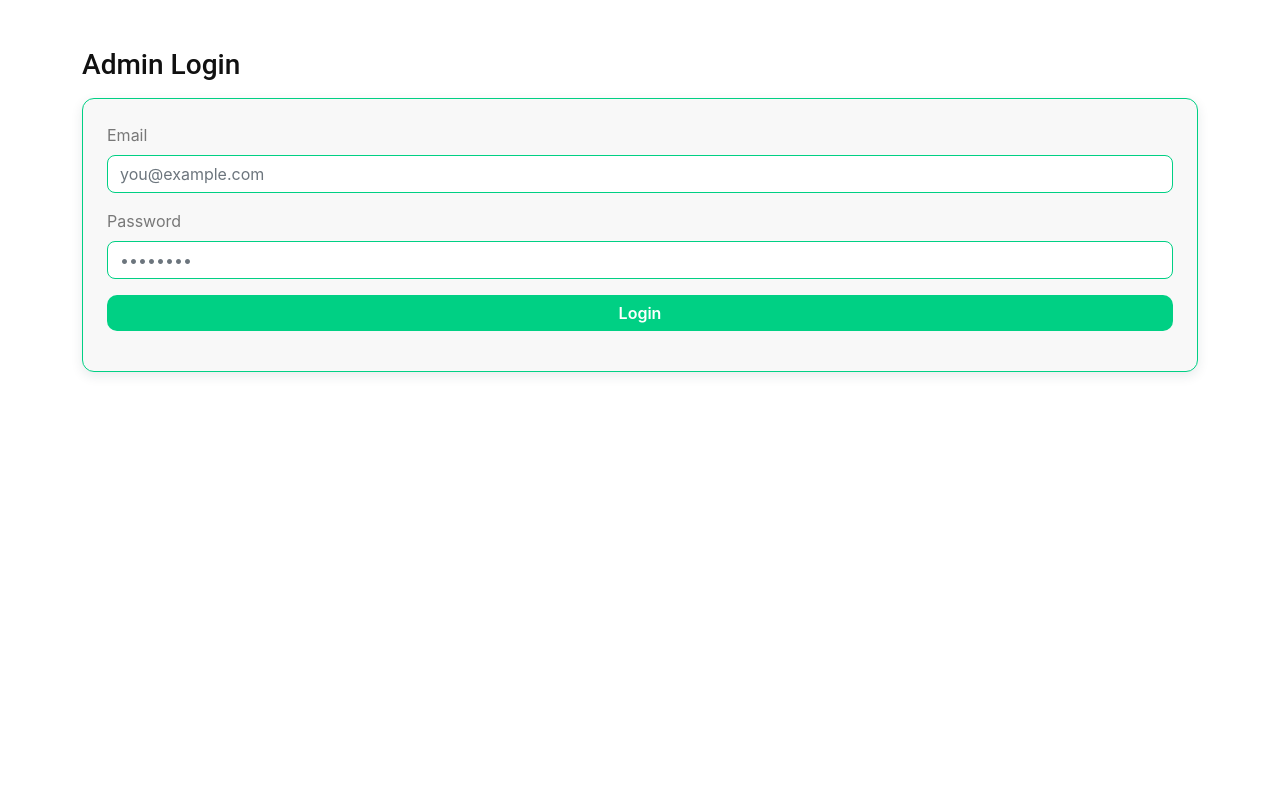
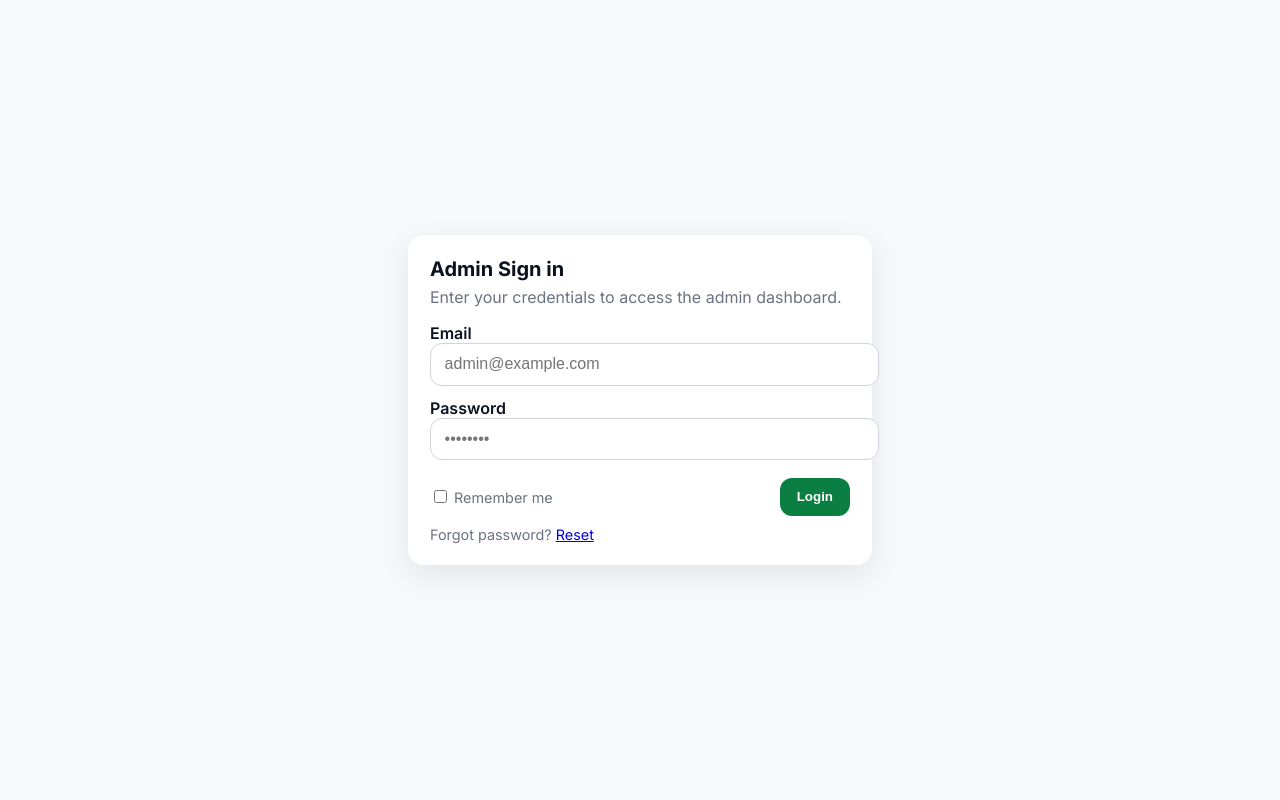
Before and after one commit to Mr-Simplicity-dev/NARAPnational, a PHP site: page /admin/login.php in a window 1280 px wide. Run offline with PHP 8.4, Linux system fonts and the light colour scheme.

Commit message:
make changes

```diff
--- a/public/admin/login.php
+++ b/public/admin/login.php
@@ -1,47 +1,157 @@
+<?php /* admin/login.php — AJAX login (JWT in localStorage) */ ?>
 <!doctype html>
-<html>
+<html lang="en">
 <head>
-  <meta charset="utf-8" />
-  <meta name="viewport" content="width=device-width, initial-scale=1" />
-  <title>Admin Login</title>
-  <link rel="icon" type="image/png" href="/uploads/slider/Narap.png"/>
-  <link rel="stylesheet" href="/css/bootstrap.min.css">
-  <link rel="stylesheet" href="/css/style.css">
+  <meta charset="utf-8"/>
+  <meta name="viewport" content="width=device-width,initial-scale=1"/>
+  <title>Admin Login — NARAP</title>
+  <link rel="preconnect" href="https://fonts.googleapis.com"/>
+  <link rel="preconnect" href="https://fonts.gstatic.com" crossorigin/>
+  <link href="https://fonts.googleapis.com/css2?family=Inter:wght@400;600;700&display=swap" rel="stylesheet"/>
+  <style>
+    :root{--brand:#0a7f41;--ink:#0b1220;--muted:#6b7280}
+    html,body{height:100%}
+    body{margin:0;font-family:Inter,system-ui,-apple-system,Segoe UI,Roboto,Arial;background:#f6f8fa;color:var(--ink);display:flex;align-items:center;justify-content:center}
+    .card{width:min(420px,92vw);background:#fff;border-radius:16px;box-shadow:0 10px 30px rgba(16,24,40,.08);padding:22px}
+    h1{font-size:1.25rem;margin:0 0 6px;font-weight:700}
+    p.sub{color:var(--muted);margin:0 0 16px}
+    .form-label{font-weight:600;margin-bottom:6px}
+    .form-control{width:100%;padding:.7rem .85rem;border-radius:12px;border:1px solid #d1d5db;font-size:1rem}
+    .row{display:grid;gap:12px}
+    .actions{display:flex;align-items:center;justify-content:space-between;gap:12px;margin-top:6px}
+    .btn{display:inline-flex;align-items:center;justify-content:center;border-radius:12px;padding:.65rem 1rem;border:1px solid transparent;cursor:pointer;font-weight:600}
+    .btn-primary{background:var(--brand);color:#fff}
+    .btn-primary[disabled]{opacity:.6;cursor:not-allowed}
+    .hint{font-size:.9rem;color:var(--muted)}
+    .msg{border-radius:10px;padding:.55rem .8rem;margin:.25rem 0;font-size:.95rem}
+    .msg.err{background:#fef2f2;color:#991b1b;border:1px solid #fecaca}
+    .msg.ok{background:#ecfdf5;color:#065f46;border:1px solid #a7f3d0}
+  </style>
 </head>
-<body class="container py-5">
-  <h3 class="mb-3">Admin Login</h3>
-  <div class="card p-4">
-    <div class="mb-3">
-      <label class="form-label">Email</label>
-      <input id="email" type="email" class="form-control" placeholder="you@example.com" />
+<body>
+  <main class="card">
+    <h1>Admin Sign in</h1>
+    <p class="sub">Enter your credentials to access the admin dashboard.</p>
+
+    <div id="loginMsg" class="msg" style="display:none"></div>
+
+    <form id="loginForm" novalidate>
+      <div class="row">
+        <div>
+          <label class="form-label" for="loginIdentifier">Email</label>
+          <input id="loginIdentifier" class="form-control" type="text" name="identifier" placeholder="admin@example.com" required />
+        </div>
+        <div>
+          <label class="form-label" for="loginPassword">Password</label>
+          <input id="loginPassword" class="form-control" type="password" name="password" placeholder="••••••••" required />
+        </div>
+        <div class="actions">
+          <label class="hint"><input type="checkbox" id="rememberMe" /> Remember me</label>
+          <button id="loginBtn" class="btn btn-primary" type="submit">Login</button>
+        </div>
+      </div>
+    </form>
+
+    <div class="hint" style="margin-top:10px;">
+      Forgot password? <a href="/admin/forgot.php">Reset</a>
     </div>
-    <div class="mb-3">
-      <label class="form-label">Password</label>
-      <input id="password" type="password" class="form-control" placeholder="••••••••" />
-    </div>
-    <button class="btn btn-primary" onclick="login()">Login</button>
-    <div id="msg" class="mt-3 small text-danger"></div>
-  </div>
+  </main>
+
   <script>
-    async function login(){
-      const email = document.getElementById('email').value.trim();
-      const password = document.getElementById('password').value;
-      try{
-        const res = await fetch('/api/auth/login', {
-          method: 'POST', headers: {'Content-Type': 'application/json'},
-          body: JSON.stringify({ email, password })
-        });
-        const data = await res.json();
-        if(!res.ok){ throw new Error(data.message || 'Login failed'); }
-        localStorage.setItem('jwt', data.token);
-        document.getElementById('msg').classList.remove('text-danger');
-        document.getElementById('msg').classList.add('text-success');
-        document.getElementById('msg').textContent = 'Login successful!';
-        setTimeout(()=>{ window.location.href = '/admin/dashboard.php'; }, 700);
-      }catch(e){
-        document.getElementById('msg').textContent = e.message;
+  (function(){
+    // Clean any leaked query (?identifier=...&password=...) from URL bar
+    try { history.replaceState(null, '', location.pathname); } catch(_) {}
+
+    const msg  = document.getElementById('loginMsg');
+    const form = document.getElementById('loginForm');
+    const btn  = document.getElementById('loginBtn');
+
+    // Common bases and paths — we'll try them until one works (avoid 404 loops)
+    const BASES = [
+      '',                         // same origin (recommended when proxied)
+      'http://localhost:5000',    // local dev API
+      'https://narap-backend.onrender.com', // your Render base (if used)
+    ];
+    const PATHS = [
+      '/api/auth/admin/login',
+      '/api/auth/login',
+      '/api/login',
+      '/api/users/login'
+    ];
+
+    function show(type, text){
+      msg.style.display = 'block';
+      msg.className = 'msg ' + (type === 'ok' ? 'ok' : 'err');
+      msg.textContent = text;
+    }
+    function clearMsg(){ msg.style.display = 'none'; }
+
+    function saveJwt(tok){
+      try { if (tok) localStorage.setItem('jwt', tok); } catch(_) {}
+    }
+
+    async function tryEndpoint(url, email, password){
+      // If your backend expects "identifier", change to { identifier: email, password }
+      const payload = { email, password };
+      const res = await fetch(url, {
+        method: 'POST',
+        headers: { 'Content-Type': 'application/json' },
+        credentials: 'include', // allow cookie sessions too
+        body: JSON.stringify(payload)
+      });
+      // If 404/405/500 etc, let caller handle
+      let data = {};
+      try { data = await res.json(); } catch(_) {}
+      return { ok: res.ok, status: res.status, data };
+    }
+
+    async function login(email, password){
+      // Disable button to prevent double submits
+      btn.disabled = true;
+      clearMsg();
+
+      // Try each base+path until a non-404 result
+      let lastErr = 'No matching login endpoint found.';
+      for (const base of BASES) {
+        for (const path of PATHS) {
+          const url = (base + path).replace(/([^:]\/)\/+/g,'$1'); // collapse //
+          try {
+            const r = await tryEndpoint(url, email, password);
+            if (r.status === 404) {
+              // try next path
+              continue;
+            }
+            if (!r.ok) {
+              // Non-404 error from this endpoint; capture message and stop trying others on same base/path
+              lastErr = r.data && (r.data.message || r.data.error) ? r.data.message || r.data.error : ('Login failed ('+r.status+')');
+              // If unauthorized, don't try other endpoints as auth likely correct path but bad creds
+              if (r.status === 401) throw new Error(lastErr);
+              // Otherwise keep trying other endpoints in case path mismatch
+              continue;
+            }
+            // Success
+            const tok = r.data && (r.data.token || r.data.jwt || (r.data.data && r.data.data.token));
+            saveJwt(tok || 'cookie'); // 'cookie' placeholder if backend uses httpOnly cookie-only auth
+            show('ok', 'Login successful. Redirecting…');
+            window.location.replace('/admin/dashboard.php');
+            return;
+          } catch (e) {
+            lastErr = e && e.message ? e.message : 'Network error';
+          }
+        }
       }
+      show('err', lastErr);
+      btn.disabled = false;
     }
+
+    form.addEventListener('submit', function(e){
+      e.preventDefault(); // stop full page reload (prevents flicker)
+      const email = document.getElementById('loginIdentifier').value.trim();
+      const password = document.getElementById('loginPassword').value;
+      if (!email || !password) { show('err','Enter your email and password.'); return; }
+      login(email, password);
+    });
+  })();
   </script>
 </body>
 </html>
```
